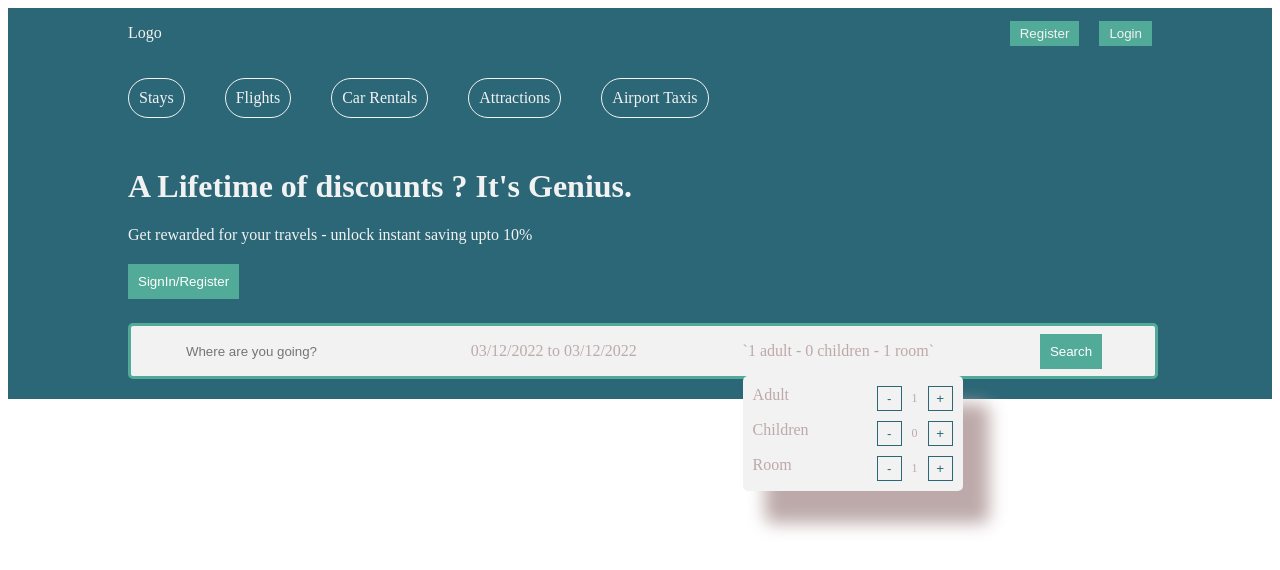
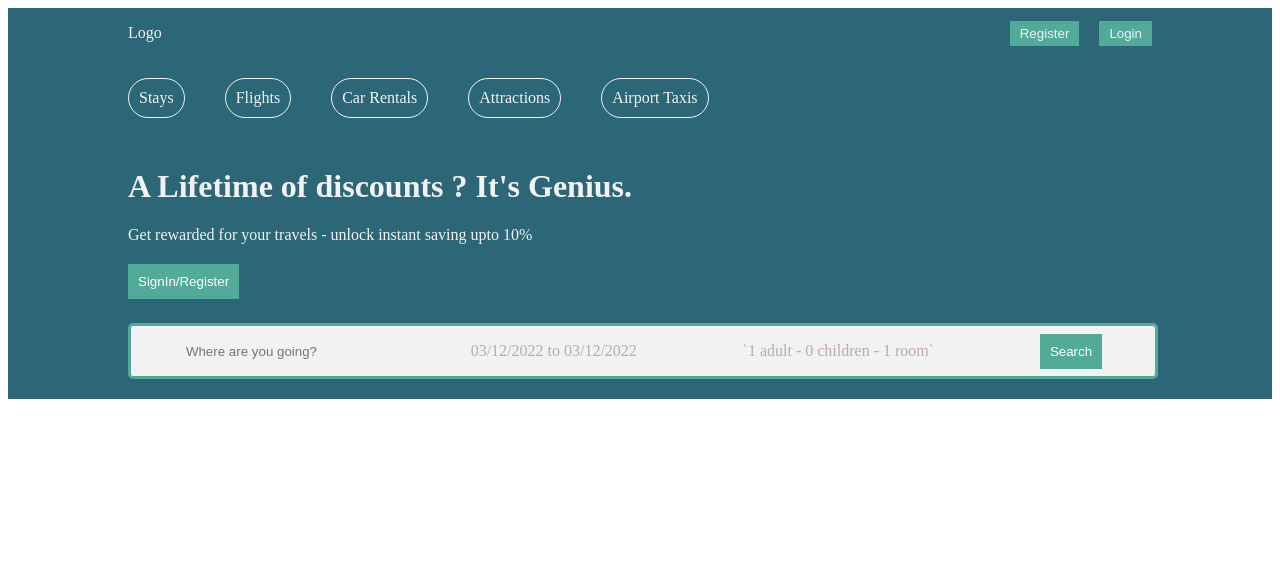
Before and after one commit to Sapkota00Basanta/hotel-booking-application-frontend, a React (Create React App) app: page / in a window 1280 px wide. Shown: the top 570 px of the page. Built offline with nearby package versions, Linux system fonts and the light colour scheme.

Commit message:
Completed working on header component and its sub componen

```diff
--- a/src/App.tsx
+++ b/src/App.tsx
@@ -17,7 +17,7 @@ export const App: FC<AppProps> = () => {
     <BrowserRouter>
       <Routes>
         <Route path="/" element={<Home props={''} />} />
-        <Route path="/hotel" element={<HotelsList props={''}/>} />
+        <Route path="/hotels" element={<HotelsList props={''}/>} />
         <Route path="/hotel/:id" element={<Hotel props={''}/>} />
       </Routes>
     </BrowserRouter>
--- a/src/components/Header/Header.scss
+++ b/src/components/Header/Header.scss
@@ -20,6 +20,9 @@ $headerPosition: relative;
 $headerConatainerMargin: 20px 0px 100px 0px;
 $headerContainerWidth: 100%;
 $headerContainerMaxWidth: 1024px;
+
+// Header Container including listMode Class Style Properties
+$headerContainerWithListModeMargin: 20px 0px 0px 0px;
 
 // Header List Class Properties
 $headerListDisplayType: flex;
@@ -65,6 +68,10 @@ $headerSearchMaxWidth: 1024px;
   margin: $headerConatainerMargin;
 }
 
+.headerContainer.listMode {
+  margin: $headerContainerWithListModeMargin;
+}
+
 .headerList {
   display: $headerListDisplayType;
   gap: $headerListGap;
--- a/src/components/Header/Header.tsx
+++ b/src/components/Header/Header.tsx
@@ -26,10 +26,10 @@ const HeaderListItemProps = {
 // Props Values for HeaderSearchItem Component
 const HeaderSearchItemProps = ['faBed', 'faCalendarDays', 'faPerson', 'searchButton']
 
-export const Header: FC<HeaderProps> = (props) => {
+export const Header: FC<HeaderProps> = ({ type }) => {
   return (
     <div className="header">
-      <div className="headerContainer">
+      <div className={type === 'hotelListMode' ? 'headerContainer listMode' : 'headerContainer'}>
         <div className="headerList">
           {
             // Iterating through HeaderListItemProps Object to pass values to HeaderListItem
@@ -38,7 +38,7 @@ export const Header: FC<HeaderProps> = (props) => {
             ))
           }
         </div>
-        <h1 className="headerTitle">
+        {type !== 'hotelListMode' && <><h1 className="headerTitle">
           A Lifetime of discounts ? It&apos;s Genius.
         </h1>
         <p className="headerDescription">
@@ -50,6 +50,8 @@ export const Header: FC<HeaderProps> = (props) => {
             <HeaderSearchItem key={index} iconType={iconType} />
           ))}
         </div>
+        </>
+        }
       </div>
     </div>
   )
--- a/src/components/Header/HeaderSearchItem/HeaderSearchItem.scss
+++ b/src/components/Header/HeaderSearchItem/HeaderSearchItem.scss
@@ -55,6 +55,7 @@ $headerSearchItemOptionItemCounterButtonBorder: 1px solid $primaryFillColor;
 $headerSearchItemOptionItemCounterButtonTextColor: $primaryFillColor;
 $headerSearchItemOptionItemCounterButtonCursor: pointer;
 $headerSearchItemOptionItemCounterButtonBackgroundColor: $primaryTextColor;
+$headerSearchItemOptionItemCounterButtonDisabledCursor: not-allowed;
 
 .headerSearchItem {
   display: $headerSearchItemDisplayType;
@@ -117,3 +118,7 @@ $headerSearchItemOptionItemCounterButtonBackgroundColor: $primaryTextColor;
   cursor: $headerSearchItemOptionItemCounterButtonCursor;
   background-color: $headerSearchItemOptionItemCounterButtonBackgroundColor;
 }
+
+.optionItemCounterButton:disabled {
+  cursor: $headerSearchItemOptionItemCounterButtonDisabledCursor;
+}
--- a/src/components/Header/HeaderSearchItem/HeaderSearchItem.tsx
+++ b/src/components/Header/HeaderSearchItem/HeaderSearchItem.tsx
@@ -51,38 +51,46 @@ export const HeaderSearchItem: FC<HeaderSearchItemProps> = ({ iconType }) => {
   const handleHeaderSearchItemOptionItemCounter =
   ({ totalPersonAndRoomKey, totalPersonAndRoomOperator }:
   TotalPersonAndRoomEventHandlerProps): void => {
-    switch (totalPersonAndRoomKey) {
-      case 'adult':
-        setTotalPersonAndRoom(previousValue => {
-          return {
-            ...previousValue,
-            adult: totalPersonAndRoomOperator === 'increment'
-              ? totalPersonAndRoom.adult + 1
-              : totalPersonAndRoom.adult - 1
-          }
-        })
-        break
-      case 'children':
-        setTotalPersonAndRoom(previousValue => {
-          return {
-            ...previousValue,
-            children: totalPersonAndRoomOperator === 'increment'
-              ? totalPersonAndRoom.children + 1
-              : totalPersonAndRoom.children - 1
-          }
-        })
-        break
-      default:
-        setTotalPersonAndRoom(previousValue => {
-          return {
-            ...previousValue,
-            room: totalPersonAndRoomOperator === 'increment'
-              ? totalPersonAndRoom.room + 1
-              : totalPersonAndRoom.room - 1
-          }
-        })
-        break
-    }
+    // switch (totalPersonAndRoomKey) {
+    //   case 'adult':
+    //     setTotalPersonAndRoom(previousValue => {
+    //       return {
+    //         ...previousValue,
+    //         adult: totalPersonAndRoomOperator === 'increment'
+    //           ? totalPersonAndRoom.adult + 1
+    //           : totalPersonAndRoom.adult - 1
+    //       }
+    //     })
+    //     break
+    //   case 'children':
+    //     setTotalPersonAndRoom(previousValue => {
+    //       return {
+    //         ...previousValue,
+    //         children: totalPersonAndRoomOperator === 'increment'
+    //           ? totalPersonAndRoom.children + 1
+    //           : totalPersonAndRoom.children - 1
+    //       }
+    //     })
+    //     break
+    //   default:
+    //     setTotalPersonAndRoom(previousValue => {
+    //       return {
+    //         ...previousValue,
+    //         room: totalPersonAndRoomOperator === 'increment'
+    //           ? totalPersonAndRoom.room + 1
+    //           : totalPersonAndRoom.room - 1
+    //       }
+    //     })
+    //     break
+    // }
+    setTotalPersonAndRoom(previousValue => {
+      return {
+        ...previousValue,
+        [totalPersonAndRoomKey]: totalPersonAndRoomOperator === 'increment'
+          ? totalPersonAndRoom[totalPersonAndRoomKey] + 1
+          : totalPersonAndRoom[totalPersonAndRoomKey] - 1
+      }
+    })
   }
 
   // Dynamically pass JSX based on iconType Props Value
@@ -133,20 +141,24 @@ export const HeaderSearchItem: FC<HeaderSearchItemProps> = ({ iconType }) => {
             icon={iconType as IconName}
             className="headerSearchItemIcon"
           />
-          <span className="headerSearchItemText">
+          <span
+          onClick={toggleTotalPersonAndRoomComponent}
+          className="headerSearchItemText">
             `{totalPersonAndRoom.adult} adult - {totalPersonAndRoom.children}{' '}
             children - {totalPersonAndRoom.room} room`
           </span>
+          { showTotalPersonAndRoom &&
           <div className="options">
             <div className="optionItem">
               <span className="optionItemText">Adult</span>
               <div className="optionItemCounter">
                 <button className="optionItemCounterButton"
+                disabled={totalPersonAndRoom.adult <= 1}
                 onClick={() =>
                   handleHeaderSearchItemOptionItemCounter(
                     { totalPersonAndRoomKey: 'adult', totalPersonAndRoomOperator: 'decrement' })
                   }>-</button>
-                <span className="optionItemCounterNumber">1</span>
+                <span className="optionItemCounterNumber">{`${totalPersonAndRoom.adult}`}</span>
                 <button className="optionItemCounterButton"
                 onClick={() =>
                   handleHeaderSearchItemOptionItemCounter(
@@ -157,12 +169,14 @@ export const HeaderSearchItem: FC<HeaderSearchItemProps> = ({ iconType }) => {
             <div className="optionItem">
               <span className="optionItemText">Children</span>
               <div className="optionItemCounter">
-                <button className="optionItemCounterButton" onClick={() => {
+                <button className="optionItemCounterButton"
+                disabled={totalPersonAndRoom.children <= 0}
+                onClick={() => {
                   handleHeaderSearchItemOptionItemCounter(
                     { totalPersonAndRoomKey: 'children', totalPersonAndRoomOperator: 'decrement' }
                   )
                 }}>-</button>
-                <span className="optionItemCounterNumber">0</span>
+                <span className="optionItemCounterNumber">{`${totalPersonAndRoom.children}`}</span>
                 <button className="optionItemCounterButton" onClick={() => {
                   handleHeaderSearchItemOptionItemCounter(
                     { totalPersonAndRoomKey: 'children', totalPersonAndRoomOperator: 'increment' }
@@ -173,12 +187,14 @@ export const HeaderSearchItem: FC<HeaderSearchItemProps> = ({ iconType }) => {
             <div className="optionItem">
               <span className="optionItemText">Room</span>
               <div className="optionItemCounter">
-                <button className="optionItemCounterButton" onClick={() => {
+                <button className="optionItemCounterButton"
+                disabled={totalPersonAndRoom.room <= 1}
+                onClick={() => {
                   handleHeaderSearchItemOptionItemCounter(
                     { totalPersonAndRoomKey: 'room', totalPersonAndRoomOperator: 'decrement' }
                   )
                 }}>-</button>
-                <span className="optionItemCounterNumber">1</span>
+                <span className="optionItemCounterNumber">{`${totalPersonAndRoom.room}`}</span>
                 <button className="optionItemCounterButton" onClick={() => {
                   handleHeaderSearchItemOptionItemCounter(
                     { totalPersonAndRoomKey: 'room', totalPersonAndRoomOperator: 'increment' }
@@ -187,6 +203,7 @@ export const HeaderSearchItem: FC<HeaderSearchItemProps> = ({ iconType }) => {
               </div>
             </div>
           </div>
+          }
         </div>
       )
     case 'searchButton':
--- a/src/interfaces/components/Header/Header.types.ts
+++ b/src/interfaces/components/Header/Header.types.ts
@@ -1,4 +1,4 @@
 // Interface Type Definations for HeaderProps
 export interface HeaderProps {
-  text?: string
+  type?: string
 }
--- a/src/interfaces/components/Header/HeaderSearchItem/HeaderSearchItem.types.ts
+++ b/src/interfaces/components/Header/HeaderSearchItem/HeaderSearchItem.types.ts
@@ -26,6 +26,6 @@ export interface TotalPersonAndRoomProps {
 
 // Interface Type Defination for Event Handler for Total Person & Room Element State
 export interface TotalPersonAndRoomEventHandlerProps {
-    totalPersonAndRoomKey: string
+    totalPersonAndRoomKey: keyof TotalPersonAndRoomProps // Passing keyof totalPersonAndRoomprops
     totalPersonAndRoomOperator: string
 }
--- a/src/pages/home/Home.tsx
+++ b/src/pages/home/Home.tsx
@@ -13,7 +13,7 @@ export const Home: FC<HomeProps> = (_props) => {
   return (
         <div >
             <NavigationBar />
-            <Header text="Hello from Header" />
+            <Header />
         </div>
   )
 }
--- a/src/pages/hotelList/HotelList.tsx
+++ b/src/pages/hotelList/HotelList.tsx
@@ -3,11 +3,14 @@ import React, { FC } from 'react'
 
 // Import User-Defined Modules
 import { HotelListProps } from '../../interfaces/pages/HotelList.types'
+import { NavigationBar } from '../../components/NavigationBar/NavigationBar'
+import { Header } from '../../components/Header/Header'
 
 export const HotelsList: FC<HotelListProps> = (_props) => {
   return (
         <div>
-            Hello from HotelsList.
+            <NavigationBar />
+            <Header type='hotelListMode'/>
         </div>
   )
 }
```
Also changed, not shown: 1 other file (tests, documents, lock files or other folders). Lines whose indentation alone changed are shown as unchanged.
